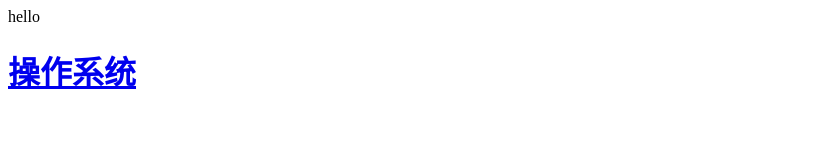
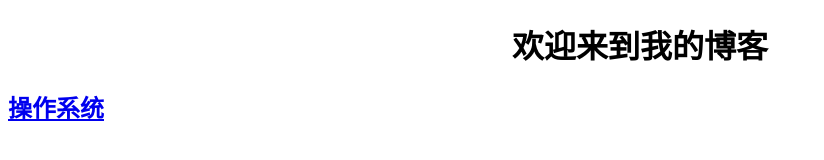
Before and after one commit to congweiH/looeyWei.github.io, a plain HTML site: page index.html in a window 1280 px wide. Shown: the whole page, without its empty margins (0-824 px from the left). Drawn offline with Linux system fonts and the light colour scheme.

Commit message:
标题居中

```diff
--- a/index.html
+++ b/index.html
@@ -8,9 +8,9 @@
     <title>博客</title>
 </head>
 <body>
-    hello
+    <h1 align="center">欢迎来到我的博客</h1>
 
-    <h1><a href="https://github.com/looeyWei/os-learning">操作系统</a></h1>
+    <h2><a href="https://github.com/looeyWei/os-learning">操作系统</a></h2>
 
 </body>
 </html>
```
